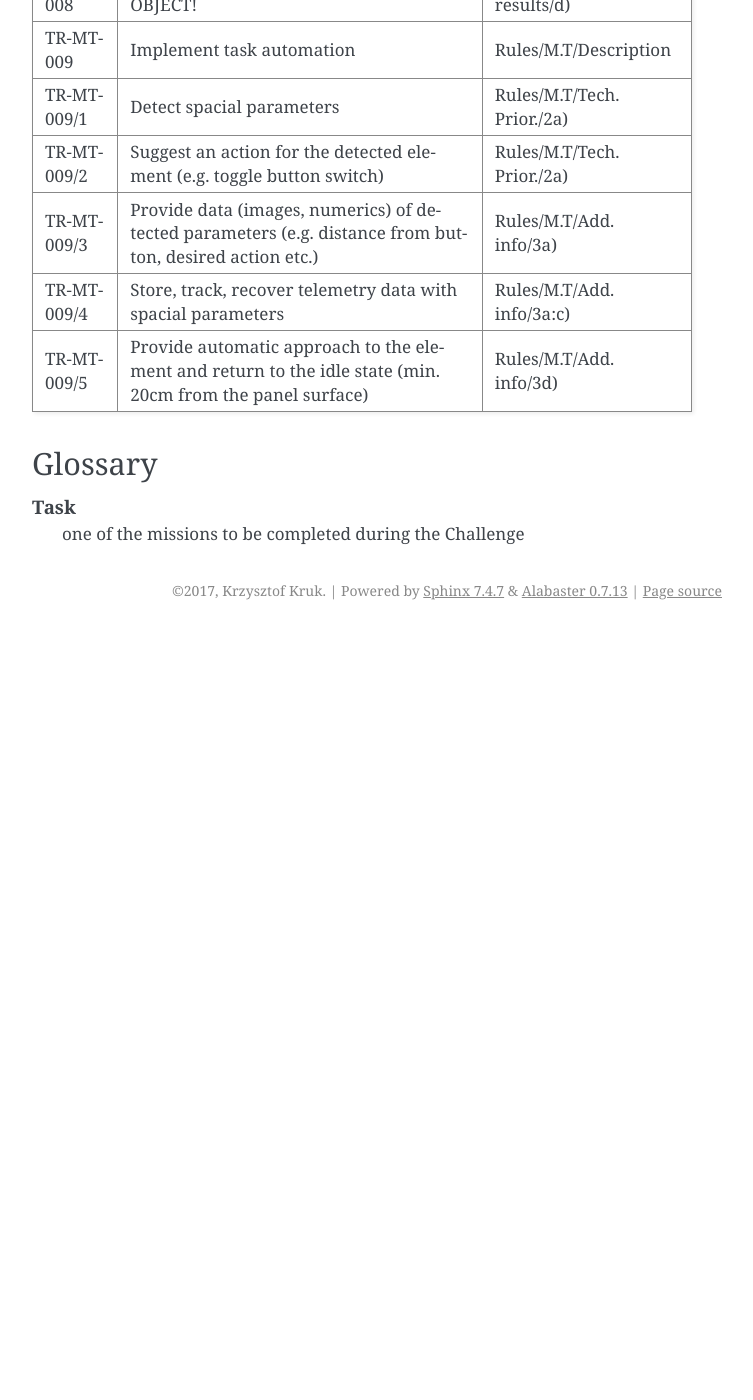
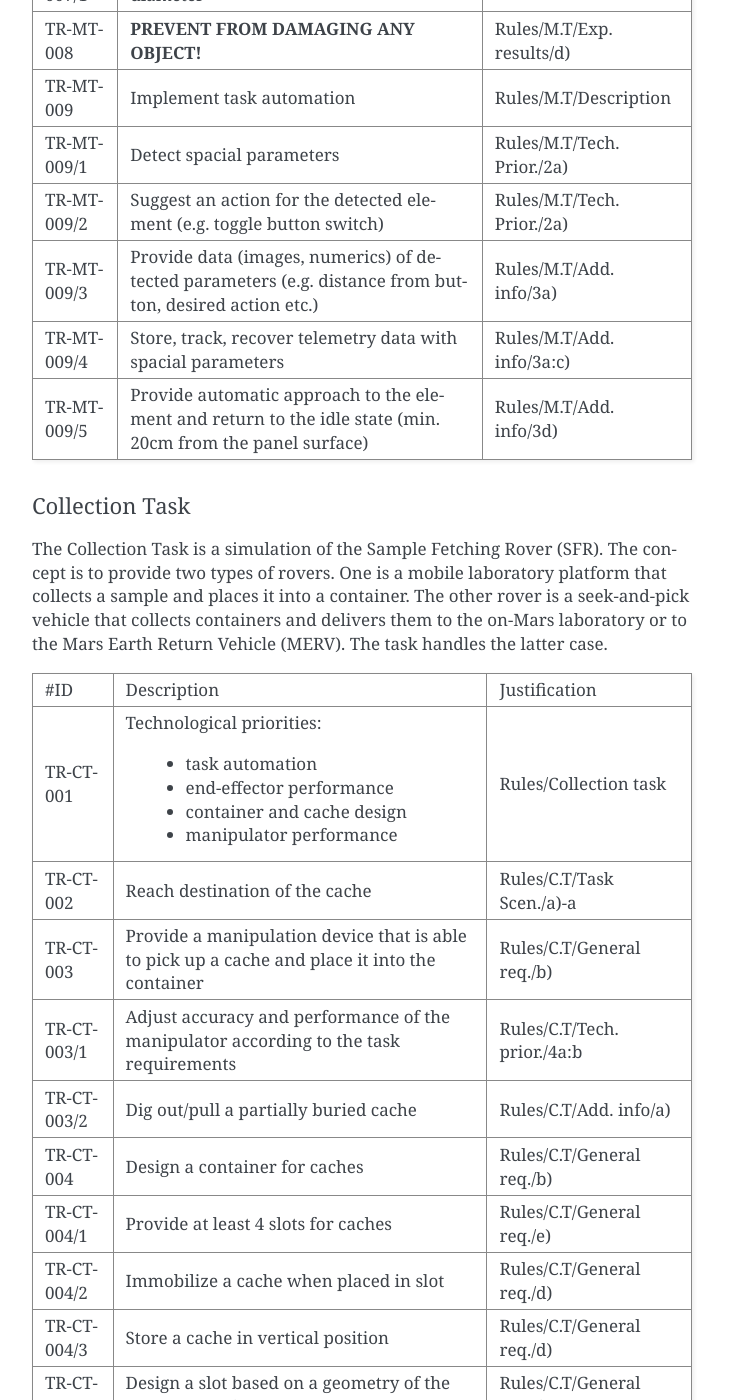
Before and after one commit to krkruk/OrionDoc, a Sphinx documentation site: the page built from source/docs/Reports/overall_rover_report.rst, in a window 1280 px wide and 1400 px high, scrolled down 6206 px. Shown: the whole window, without its empty margins (388-1141 px from the left). Built offline with Sphinx 7.4.7, drawn with Linux system fonts in a browser that asks for light colours; before the commit the page ends 6836 px from its top, so only the background shows below that; some of the changed text lies outside the part shown.

Commit message:
Add Collection Task to Technical Requirements

```diff
--- a/source/docs/Reports/overall_rover_report.rst
+++ b/source/docs/Reports/overall_rover_report.rst
@@ -258,7 +258,7 @@
 +------------+---------------------------------------------+----------------------------+
 | TR-MT-007/1| Handle IEC 60309 plug with max.10cm diameter| Rules/M.T/Gen. req./i)     |
 +------------+---------------------------------------------+----------------------------+
-| TR-MT-008  | PREVENT FROM DAMAGING ANY OBJECT!           | Rules/M.T/Exp. results/d)  |
+| TR-MT-008  | **PREVENT FROM DAMAGING ANY OBJECT!**       | Rules/M.T/Exp. results/d)  |
 +------------+---------------------------------------------+----------------------------+
 | TR-MT-009  | Implement task automation                   | Rules/M.T/Description      |
 +------------+---------------------------------------------+----------------------------+
@@ -280,6 +280,70 @@
 +------------+---------------------------------------------+----------------------------+
 
 
+Collection Task
+++++++++++++++++
+
+The Collection Task is a simulation of the Sample Fetching Rover (SFR). The concept is to provide two types of rovers. One is a mobile laboratory platform that collects a sample and places it into a container. The other rover is a seek-and-pick vehicle that collects containers and delivers them to the on-Mars laboratory or to the Mars Earth Return Vehicle (MERV). The task handles the latter case.
+
++------------+---------------------------------------------+----------------------------+
+| #ID        | Description                                 | Justification              |
++------------+---------------------------------------------+----------------------------+
+| TR-CT-001  | Technological priorities:                   | Rules/Collection task      |
+|            |                                             |                            |
+|            |  * task automation                          |                            |
+|            |  * end-effector performance                 |                            |
+|            |  * container and cache design               |                            |
+|            |  * manipulator performance                  |                            |
++------------+---------------------------------------------+----------------------------+
+| TR-CT-002  | Reach destination of the cache              | Rules/C.T/Task Scen./a)-a  |
++------------+---------------------------------------------+----------------------------+
+| TR-CT-003  | Provide a manipulation device that is able  | Rules/C.T/General req./b)  |
+|            | to pick up a cache and place it into the    |                            |
+|            | container                                   |                            |
++------------+---------------------------------------------+----------------------------+
+| TR-CT-003/1| Adjust accuracy and performance of the      | Rules/C.T/Tech. prior./4a:b|
+|            | manipulator according to the task           |                            |
+|            | requirements                                |                            |
++------------+---------------------------------------------+----------------------------+
+| TR-CT-003/2| Dig out/pull a partially buried cache       | Rules/C.T/Add. info/a)     |
++------------+---------------------------------------------+----------------------------+
+| TR-CT-004  | Design a container for caches               | Rules/C.T/General req./b)  |
++------------+---------------------------------------------+----------------------------+
+| TR-CT-004/1| Provide at least 4 slots for caches         | Rules/C.T/General req./e)  |
++------------+---------------------------------------------+----------------------------+
+| TR-CT-004/2| Immobilize a cache when placed in slot      | Rules/C.T/General req./d)  |
++------------+---------------------------------------------+----------------------------+
+| TR-CT-004/3| Store a cache in vertical position          | Rules/C.T/General req./d)  |
++------------+---------------------------------------------+----------------------------+
+| TR-CT-004/4| Design a slot based on a geometry of the    | Rules/C.T/General req./f)  |
+|            | cache (p.20 of the Rules)                   |                            |
++------------+---------------------------------------------+----------------------------+
+| TR-CT-004/5| Detach a container when needed              | Rules/C.T/General req./b)  |
++------------+---------------------------------------------+----------------------------+
+| TR-CT-004/6| Facilitate placing the cache into the       | Rules/C.T/Tech. prior./3)-a|
+|            | container taking into account limited       |                            |
+|            | accuracy of the manipulator and             |                            |
+|            | environmental conditions                    |                            |
++------------+---------------------------------------------+----------------------------+
+| TR-CT-005  | Provide task automation                     | Rules/C.T/Tech. prior./1)  |
++------------+---------------------------------------------+----------------------------+
+| TR-CT-005/1| Detect and localize a cache                 | Rules/C.T/Tech. prior./1)-a|
++------------+---------------------------------------------+----------------------------+
+| TR-CT-005/2| Approach to the cache automatically         | Rules/C.T/Tech. prior./1)-b|
++------------+---------------------------------------------+----------------------------+
+| TR-CT-005/3| Pick up the cache automatically             | Rules/C.T/Tech. prior./1)-c|
++------------+---------------------------------------------+----------------------------+
+| TR-CT-005/4| Place the cache into a container            | Rules/C.T/Description      |
++------------+---------------------------------------------+----------------------------+
+| TR-CT-005/5| Detect a partially buried cache             | Rules/C.T/Add. info/b)     |
++------------+---------------------------------------------+----------------------------+
+| TR-CT-006  | Prepare photographic documentation of the   | Rules/C.T/Task Scen./a)-c  |
+|            | cache location                              |                            |
++------------+---------------------------------------------+----------------------------+
+| TR-CT-007  | Detach and place at a desired location      | Rules/C.T/Task Scen./a:b)  |
++------------+---------------------------------------------+----------------------------+
+
+
 Glossary
 --------
 
```
Also changed, not shown: other parts of source/docs/Reports/overall_rover_report.rst (+11 -11 lines).
